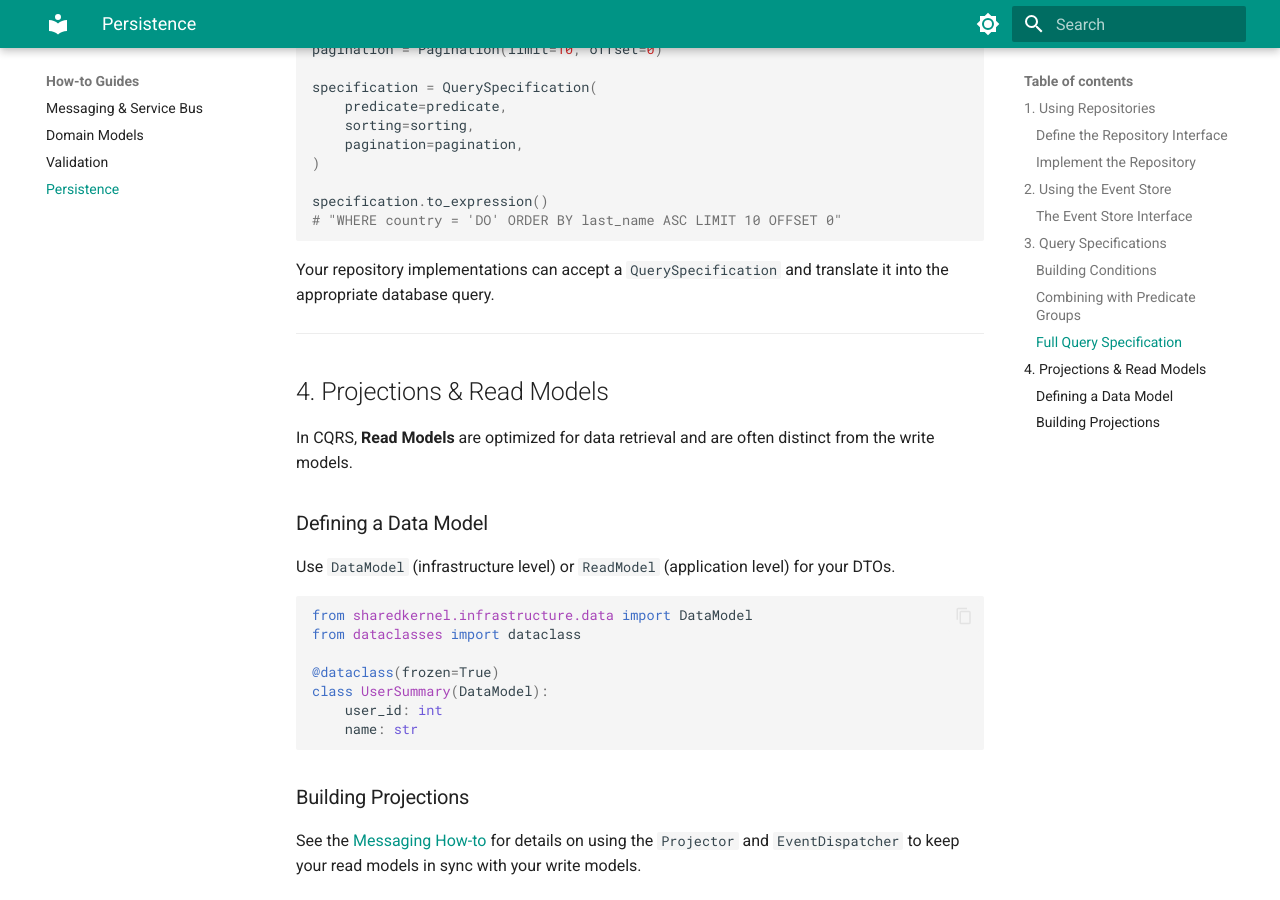
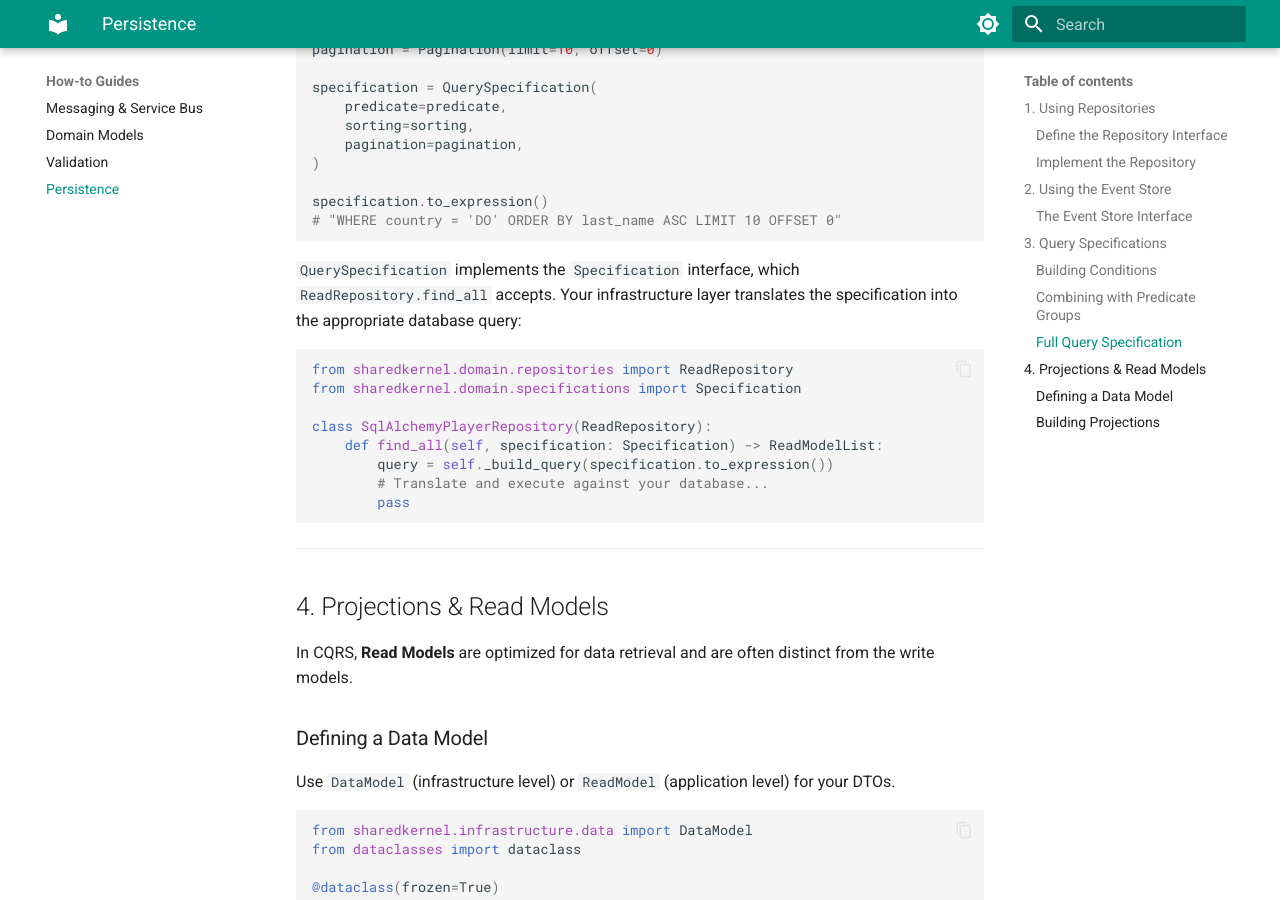
Before and after one commit to juanluiscr27/shared-kernel, an MkDocs documentation site: the page built from docs/how-to/persistence.md, in a window 1280 px wide and 900 px high, scrolled down 3502 px. Built offline with MkDocs 1.6.1 and Material for MkDocs 9.7.7, drawn with Linux system fonts in a browser that asks for light colours.

Commit message:
docs: Document Specification interface and ReadRepository.find_all usage
Co-Authored-By: Claude Opus 4.6 (1M context) <noreply@anthropic.com>

````diff
--- a/docs/how-to/persistence.md
+++ b/docs/how-to/persistence.md
@@ -157,7 +157,18 @@ specification.to_expression()
 # "WHERE country = 'DO' ORDER BY last_name ASC LIMIT 10 OFFSET 0"
 ```
 
-Your repository implementations can accept a `QuerySpecification` and translate it into the appropriate database query.
+`QuerySpecification` implements the `Specification` interface, which `ReadRepository.find_all` accepts. Your infrastructure layer translates the specification into the appropriate database query:
+
+```python
+from sharedkernel.domain.repositories import ReadRepository
+from sharedkernel.domain.specifications import Specification
+
+class SqlAlchemyPlayerRepository(ReadRepository):
+    def find_all(self, specification: Specification) -> ReadModelList:
+        query = self._build_query(specification.to_expression())
+        # Translate and execute against your database...
+        pass
+```
 
 ---
 
````
